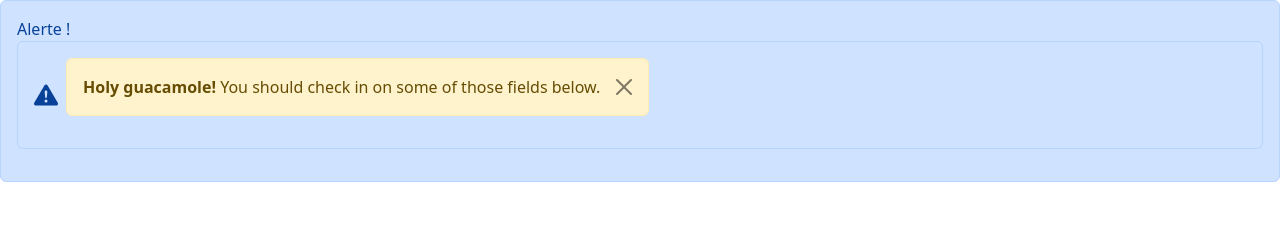
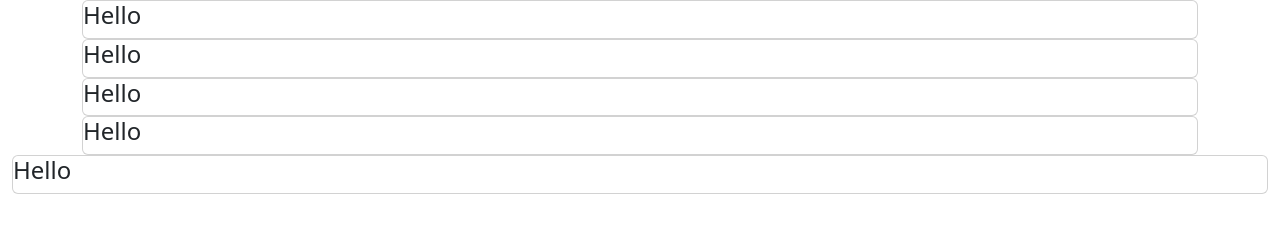
Before and after one commit to alina-grecu/Bootstrap_exos, a plain HTML site: page index.html in a window 1280 px wide. Drawn offline with nearby package versions, Linux system fonts and the light colour scheme.

Commit message:
exo grille

```diff
--- a/index.html
+++ b/index.html
@@ -7,18 +7,31 @@
     <link href="https://cdn.jsdelivr.net/npm/bootstrap@5.2.0-beta1/dist/css/bootstrap.min.css" rel="stylesheet" integrity="sha384-0evHe/X+R7YkIZDRvuzKMRqM+OrBnVFBL6DOitfPri4tjfHxaWutUpFmBp4vmVor" crossorigin="anonymous">
   </head>
   <body>
-    <div class="alert alert-primary" role="alert">
-       Alerte !
-       <div class="alert alert-primary d-flex align-items-center" role="alert">
-        <svg xmlns="http://www.w3.org/2000/svg" width="24" height="24" fill="currentColor" class="bi bi-exclamation-triangle-fill flex-shrink-0 me-2" viewBox="0 0 16 16" role="img" aria-label="Warning:">
-          <path d="M8.982 1.566a1.13 1.13 0 0 0-1.96 0L.165 13.233c-.457.778.091 1.767.98 1.767h13.713c.889 0 1.438-.99.98-1.767L8.982 1.566zM8 5c.535 0 .954.462.9.995l-.35 3.507a.552.552 0 0 1-1.1 0L7.1 5.995A.905.905 0 0 1 8 5zm.002 6a1 1 0 1 1 0 2 1 1 0 0 1 0-2z"/>
-        </svg>
-        <div>
+    <div class="container">
+        <div class="card">
+            <h4>Hello</h4>
+        </div>
     </div>
-    <div class="alert alert-warning alert-dismissible fade show" role="alert">
-        <strong>Holy guacamole!</strong> You should check in on some of those fields below.
-        <button type="button" class="btn-close" data-bs-dismiss="alert" aria-label="Close"></button>
-      </div>
+    <div class="container-md">
+        <div class="card">
+            <h4>Hello</h4>
+        </div>
+    </div>
+    <div class="container-lg">
+        <div class="card">
+            <h4>Hello</h4>
+        </div>
+    </div>
+    <div class="container-xl">
+        <div class="card">
+            <h4>Hello</h4>
+        </div>
+    </div>
+    <div class="container-fluid">
+        <div class="card">
+            <h4>Hello</h4>
+        </div>
+    </div>
     <script src="https://cdn.jsdelivr.net/npm/bootstrap@5.2.0-beta1/dist/js/bootstrap.bundle.min.js" integrity="sha384-pprn3073KE6tl6bjs2QrFaJGz5/SUsLqktiwsUTF55Jfv3qYSDhgCecCxMW52nD2" crossorigin="anonymous"></script>
   </body>
 </html>
```
